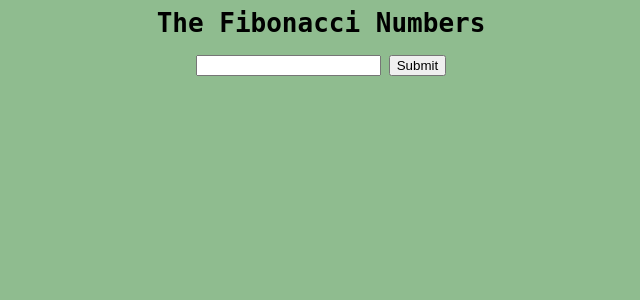
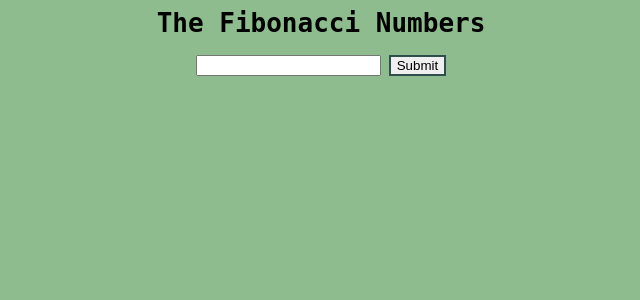
Before and after one commit to Cleanly1/Fibonacci, a PHP site: page /startSite.php in a window 1280 px wide. Shown: the top 300 px of the page, without its empty margins (319-959 px from the left). Run offline with PHP 8.4, Linux system fonts and the light colour scheme.

Commit message:
added style
added style to second button that I forgot earlier, ehe...

```diff
--- a/startSite.php
+++ b/startSite.php
@@ -15,7 +15,7 @@
 <div class="form">
 <form action="result.php" method="post">
   <input name="requestedNumber" type="number">
-  <button type="submit">Submit</button>
+  <button class="button" type="submit">Submit</button>
 </form>
 </div>
 
```
